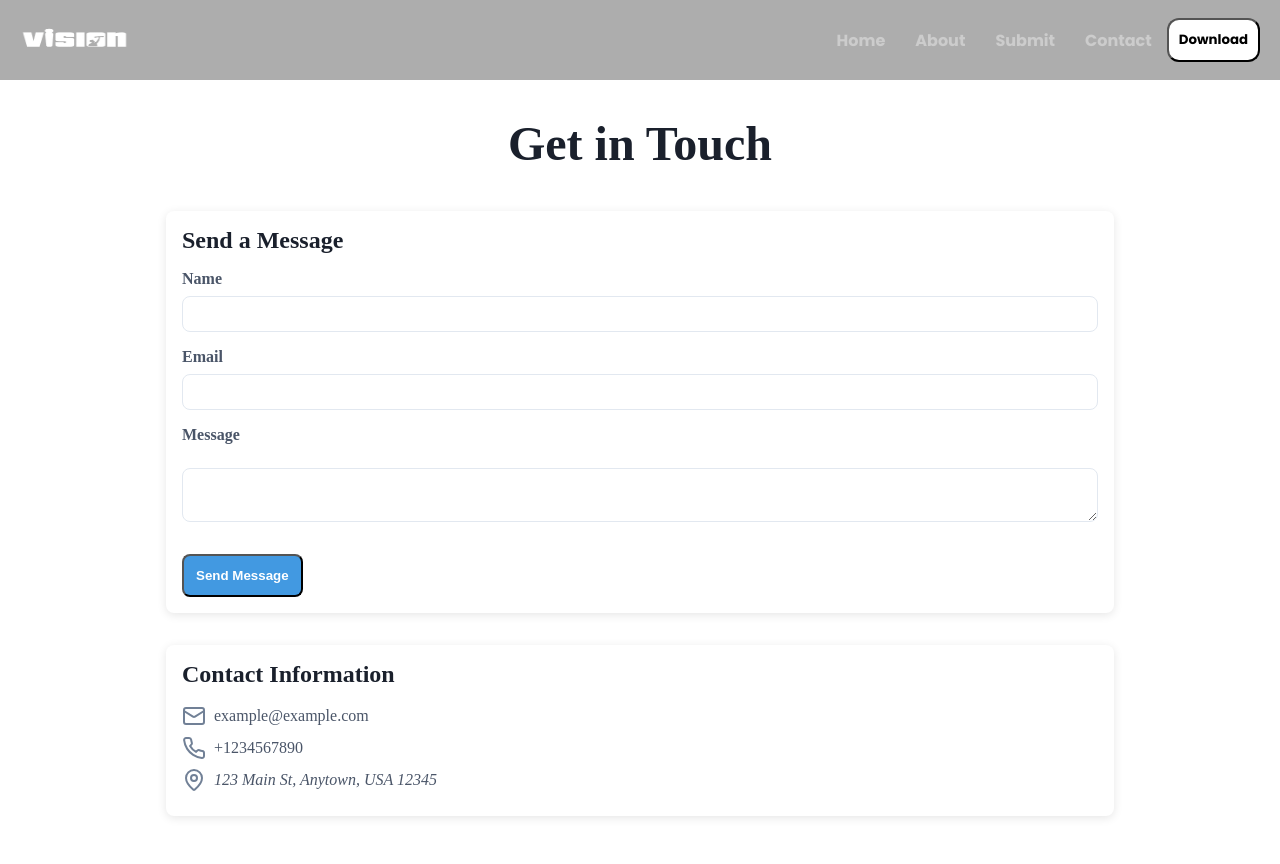
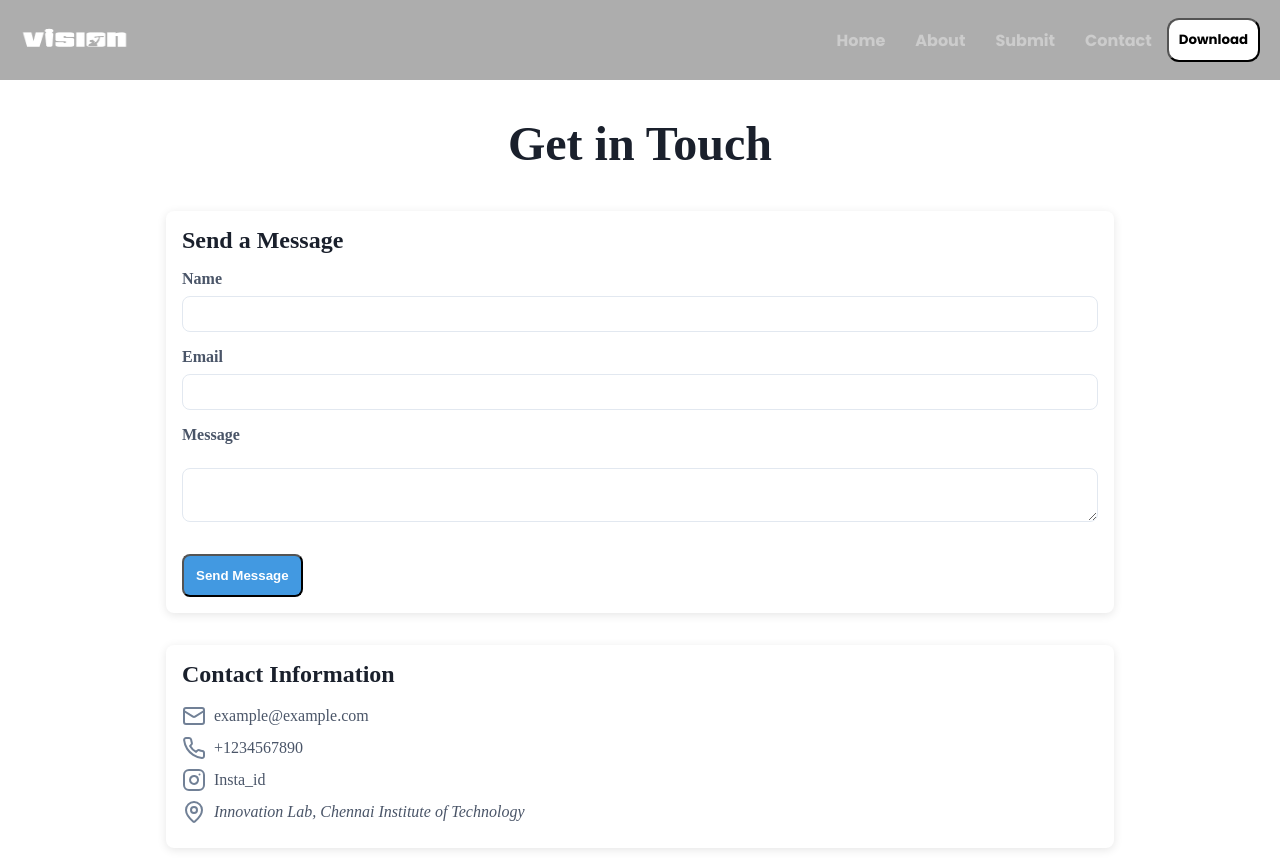
Before and after one commit to harshivkrishna/vision-club, a React (Vite) app in the folder vision/: page /contact in a window 1280 px wide. Before the commit the page ends 832 px from the top, so only its background shows below. Built offline with nearby package versions, Linux system fonts and the light colour scheme.

Commit message:
modified:   vision/src/components/Contact.jsx

```diff
--- a/vision/src/components/Contact.jsx
+++ b/vision/src/components/Contact.jsx
@@ -1,5 +1,5 @@
 import React, { useState } from 'react';
-import { Mail, Phone, MapPin } from 'lucide-react';
+import { Mail, Phone, MapPin, Instagram } from 'lucide-react';
 import './contact.css';
 
 const Contact = () => {
@@ -91,9 +91,15 @@ const Contact = () => {
                 </a>
               </li>
               <li className="contact-list-item">
+                <Instagram size={24} className="contact-icon" />
+                <a href="tel:+1234567890" className="contact-link">
+                 Insta_id
+                </a>
+              </li>
+              <li className="contact-list-item">
                 <MapPin size={24} className="contact-icon" />
                 <address className="contact-address">
-                  123 Main St, Anytown, USA 12345
+                  Innovation Lab, Chennai Institute of Technology
                 </address>
               </li>
             </ul>
```
